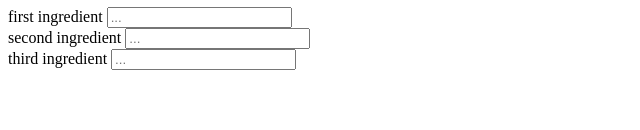
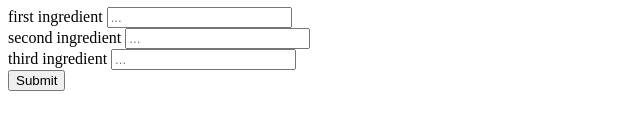
Before and after one commit to deLeafGreen/webTeamB1, a plain HTML site: page index.html in a window 1280 px wide. Shown: the part 120-250 px from the top of the page, without its empty margins (0-640 px from the left). Drawn offline with Linux system fonts and the light colour scheme.

Commit message:
submit input

```diff
--- a/index.html
+++ b/index.html
@@ -31,6 +31,9 @@
         <input type="text" id="i3" placeholder="..."/>
 
       </div>
+      <div class="field">
+        <input type="submit"/>
+      </div>
     </form>
 
   </body>
```
